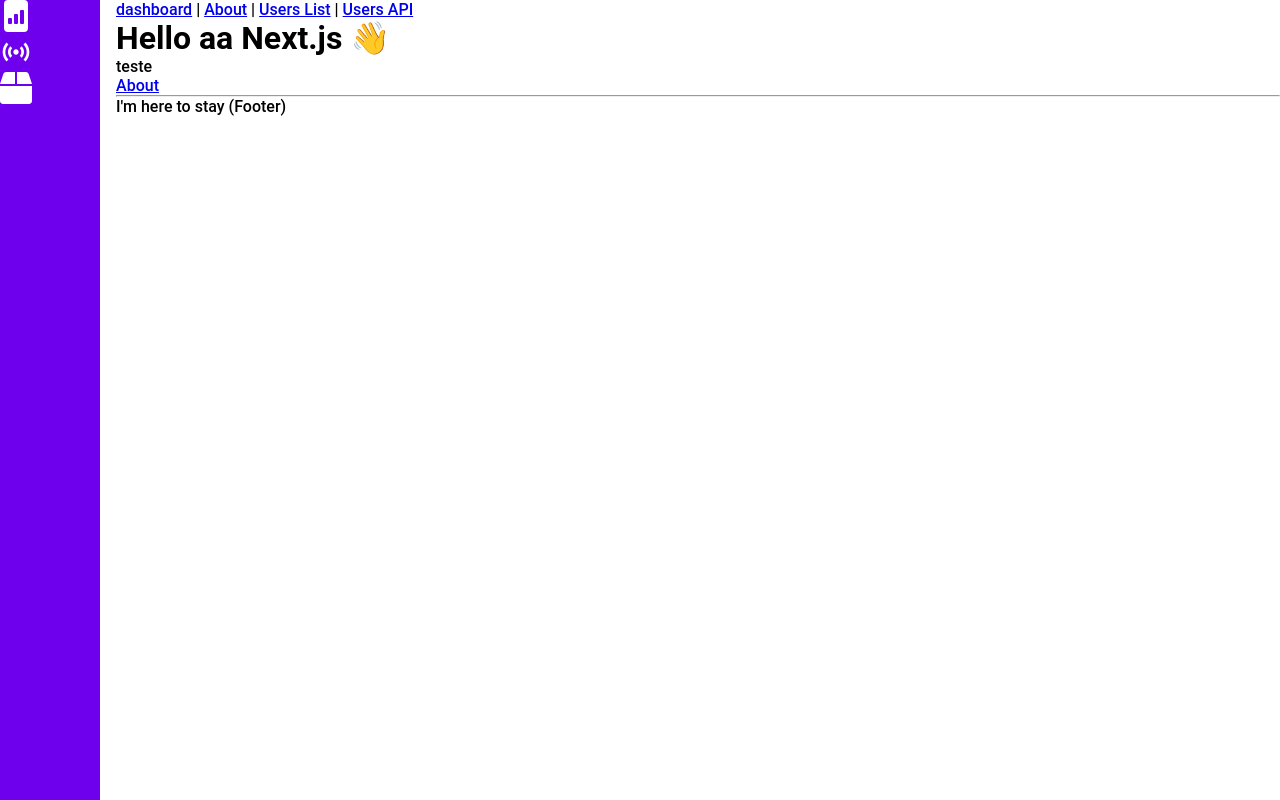
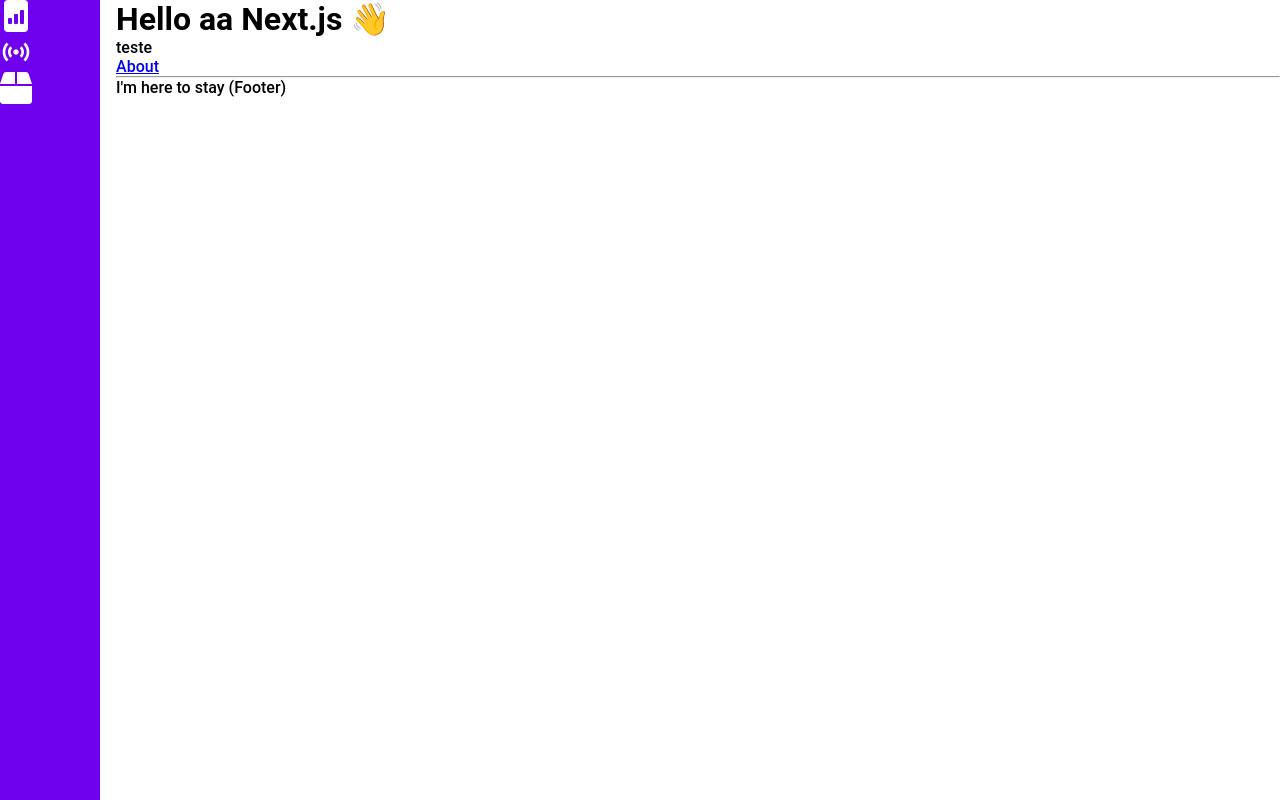
Before and after one commit to ViniciusGregorine/next-masa, a Next.js app: page / in a window 1280 px wide. Built offline with nearby package versions, Linux system fonts and the light colour scheme.

Commit message:
refactor: remove unused things

```diff
--- a/src/components/layout/index.tsx
+++ b/src/components/layout/index.tsx
@@ -1,5 +1,4 @@
 import React, { ReactNode } from 'react'
-import Link from 'next/link'
 import Head from 'next/head'
 
 import Sidebar from '../sidebar'
@@ -20,28 +19,16 @@ const Layout = ({ children, title = 'masa' }: Props) => (
     </Head>
     <Sidebar/>
     <div className={style.wrapper}>
-      <header>
-        <nav>
-          <Link href="/">
-            <a>dashboard</a>
-          </Link>{' '}
-          |{' '}
-          <Link href="/about">
-            <a>About</a>
-          </Link>{' '}
-          |{' '}
-          <Link href="/users">
-            <a>Users List</a>
-          </Link>{' '}
-          | <a href="/api/users">Users API</a>
-        </nav>
-      </header>
+      {/* <header>
+     <p>this is the header</p>
+      </header> */}
       <main>
         {children}
       </main>
       <footer>
-        <hr />
+        <hr/>
         <span>I'm here to stay (Footer)</span>
+
       </footer>
     </div>
   </div>
```
Also changed, not shown: src/pages/users/[id].tsx (deleted, +0 -61 lines), src/pages/users/index.tsx (deleted, +0 -37 lines).
